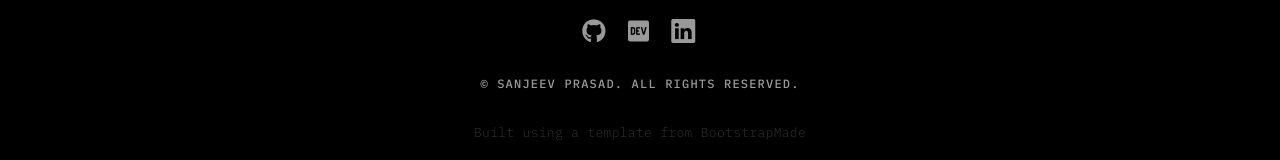
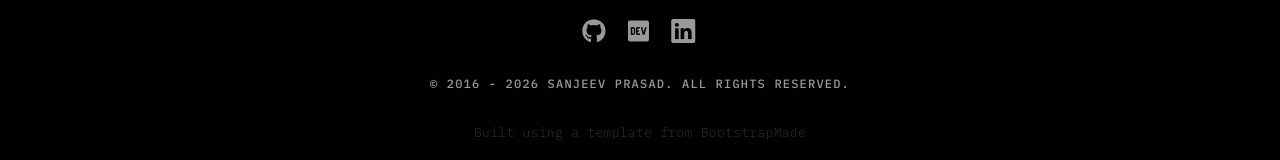
Before and after one commit to heySanj/portfolio, an Eleventy site: page src/index.md in a window 1280 px wide. Shown: the part 3520-3680 px from the top of the page. Built offline with nearby package versions, Linux system fonts and the light colour scheme; Eleventy itself is replaced by a stand-in of ours; files that its build step writes are made by us from their sources; a web font is replaced by a local one.

Commit message:
Automated updating for copyright year in footer

```diff
--- a/src/_includes/partials/footer.ejs
+++ b/src/_includes/partials/footer.ejs
@@ -11,7 +11,7 @@
 
     </div>
 
-    <p>&copy; Sanjeev Prasad. All rights reserved.</p>
+    <p>&copy; <%- `2016 - ${new Date().getFullYear()}` %> Sanjeev Prasad. All rights reserved.</p>
 
     <div class="credits">
     <!--
```
Also changed, not shown: public/index.html, public/projects/beerhop/index.html, public/projects/club-logos/index.html, public/projects/drop-that-domino/index.html, public/projects/event-posters/index.html, public/projects/food-and-coffee-posters/index.html, public/projects/neopolitan-panic/index.html, public/projects/powercore/index.html, public/projects/sacrificial-wool/index.html, public/projects/softball-queensland/index.html.
